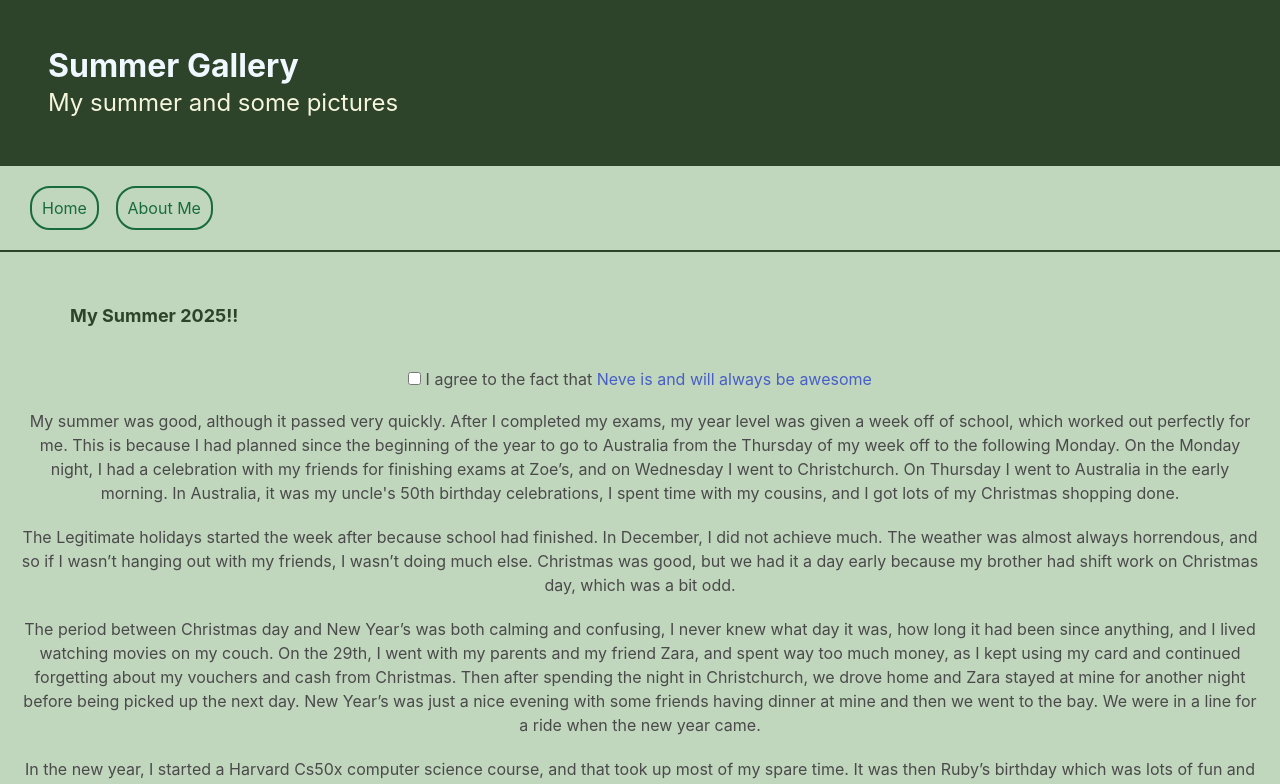
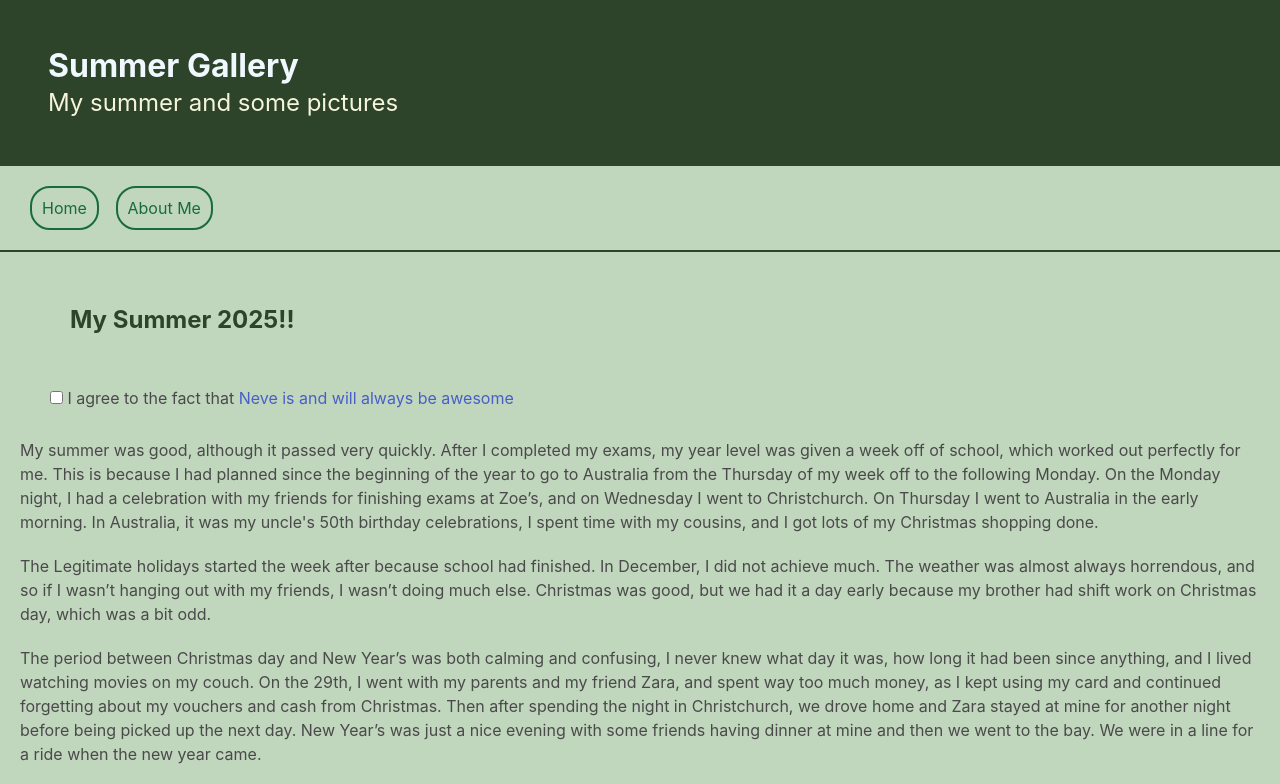
Before and after one commit to craighead-diocesan-school/summer-gallery-Neve-Is-Cool, a SvelteKit app: page / in a window 1280 px wide. Shown: the top 784 px of the page. Built offline with nearby package versions, Linux system fonts and the light colour scheme.

Commit message:
Small adjustments

```diff
--- a/src/routes/+page.svelte
+++ b/src/routes/+page.svelte
@@ -43,13 +43,13 @@
 
   main {
     background: rgb(192, 214, 189);
-    text-align: center;
+    text-align: left;
     padding: 20px;
   }
 
   h2 {
     background: rgb(192, 214, 189);
-    font-size: large;
+    font-size: x-large;
     font-weight: bold;
     padding-left: 70px;
     color: rgb(45, 67, 42);
@@ -62,8 +62,6 @@
   }
 
   label {
-    background: rgb(192, 214, 189);
-    text-align: center;
-    padding: 20px;
+    padding: 30px;
   }
 </style>
--- a/src/routes/about-me/+page.svelte
+++ b/src/routes/about-me/+page.svelte
@@ -13,10 +13,10 @@
   <section class="about-me">
     <h2>About me</h2>
 
-    <p>Hi I'm Neve and I am taking level 2 digi.</p>
+    <p>Hi, I'm Neve and I am taking level 2 digi.</p>
     <p>
       I'm sure there is other information about me, but none that I really care to spend my time writing about given that I keep forgetting to do my Chemistry homework, so I will be doing that now. There is actually a lot I need to remember for my Chemistry internal next Thursday, so I am going to vaguely attempt to write that down now, so that I can remember everything I need to do. When given the reaction, I need to look at the sheet, which I also need to remember to photocopy for Olivia, to see what the reactants and products are, and write and balance each half equation. Once I have done that I need to find the oxidation numbers for the current half equation, and then write down two reasons why it is either oxidised or reduced. The two reasons will be the number of electrons each total solution loses or gains and the second reason will be how the oxidation number reflects this, and how it impacts each induvidual reacting atom. Then I need to repeat this process for another half
-      equation, before balancing out the e- to finalise and balance the entire equation. Then I will need to describe the reaction, explaining with the colours and states of matter of each substance, and how the final solution appears and why.
+      equation, before balancing out the e- to finalise and balance the entire equation. Then I will need to describe the reaction, explaining with the colours and states of matter of each substance, and how the final solution appears and why. With this I need to remember to say that the final solution appears a particular way because of the specific coloured and colourless ions found within each substances that is being reacted.
     </p>
   </section>
 </main>
@@ -34,7 +34,7 @@
 
   h2 {
     background: rgb(192, 214, 189);
-    font-size: large;
+    font-size: x-large;
     font-weight: bold;
     color: rgb(45, 67, 42);
     border-top: 2px solid;
```
